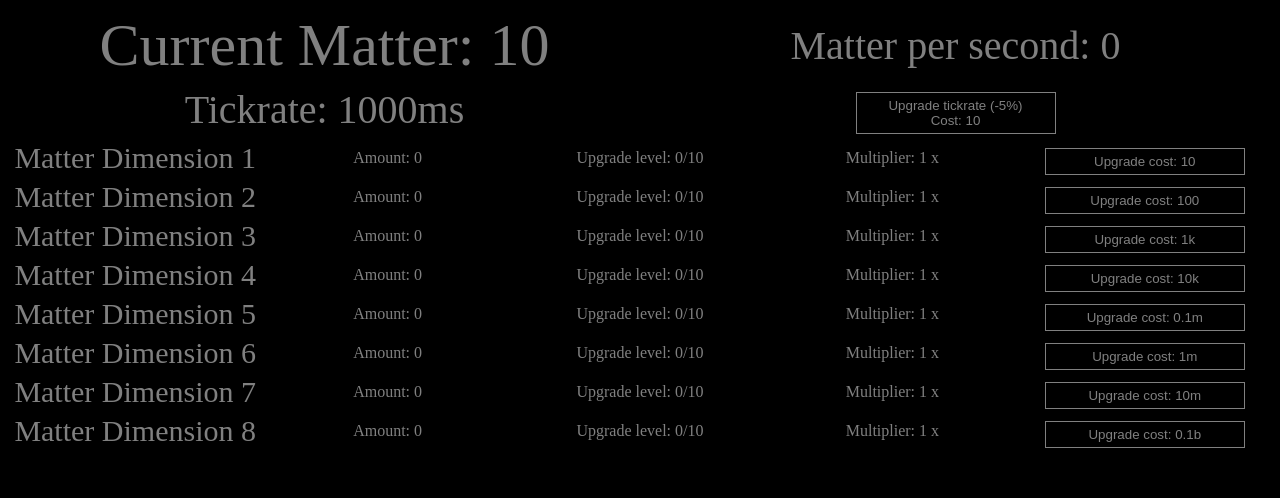
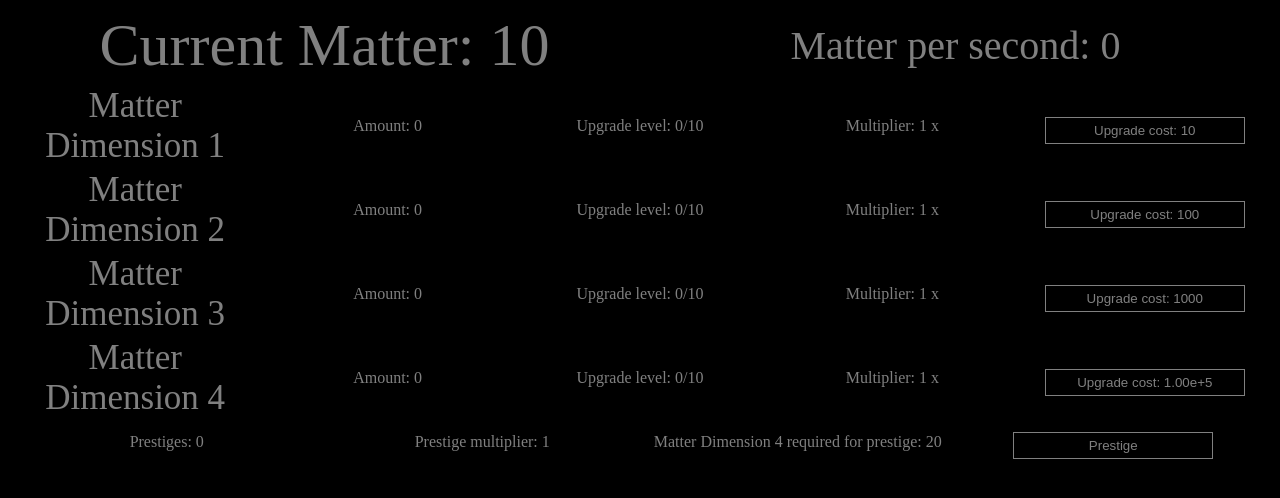
Before and after one commit to Ingty/matterdimensions, a plain HTML site: page index.html in a window 1280 px wide. Drawn offline with Linux system fonts and the light colour scheme.

Commit message:
Update index.html

```diff
--- a/index.html
+++ b/index.html
@@ -14,7 +14,7 @@
             padding: 5px;
         }
         .pHeader{
-            font-size: 30px;
+            font-size: 35px;
         }
         button{
             width: 200px;
@@ -41,47 +41,37 @@
         #mps{
             font-size: 40px;
         }
-        #tickrate{
-            font-size: 40px;
+        #md5,#md6,#md7,#md8{
+            display: none;
         }
     </style>
 </head>
 <body>
     <script type="text/javascript">
+        function prestiges(){
+            window.prestigevar = {prestiges: 0, globalMulti: 1};
+        }
         function variables(){
             window.interval = 1000;
-            window.tickrate = {rate: 1000, cost: 10};
             window.matter = {amount: 10};
             window.matterDimension1 = {upgradeLevel: 0, multiplier: 1, amount: 0, cost: 10};
             window.matterDimension2 = {upgradeLevel: 0, multiplier: 1, amount: 0, cost: 100};
             window.matterDimension3 = {upgradeLevel: 0, multiplier: 1, amount: 0, cost: 1000};
-            window.matterDimension4 = {upgradeLevel: 0, multiplier: 1, amount: 0, cost: 10000};
-            window.matterDimension5 = {upgradeLevel: 0, multiplier: 1, amount: 0, cost: 100000};
-            window.matterDimension6 = {upgradeLevel: 0, multiplier: 1, amount: 0, cost: 1000000};
-            window.matterDimension7 = {upgradeLevel: 0, multiplier: 1, amount: 0, cost: 10000000};
-            window.matterDimension8 = {upgradeLevel: 0, multiplier: 1, amount: 0, cost: 100000000};
+            window.matterDimension4 = {upgradeLevel: 0, multiplier: 1, amount: 0, cost: 100000};
+            window.matterDimension5 = {upgradeLevel: 0, multiplier: 1, amount: 0, cost: 1000000};
+            window.matterDimension6 = {upgradeLevel: 0, multiplier: 1, amount: 0, cost: 10000000};
+            window.matterDimension7 = {upgradeLevel: 0, multiplier: 1, amount: 0, cost: 100000000};
+            window.matterDimension8 = {upgradeLevel: 0, multiplier: 1, amount: 0, cost: 1000000000};
         }
         function returnExp(value) {
-            var newValue = value;
-            if (value >= 1000) {
-                var suffixes = ["","k","m","b","t","qa","qt","sx","sp","oc","non","dec","ud","dd","td","qad","qtd","sxd","spd","ocd","duod"];
-                var suffixNum = Math.floor( (""+value).length/3 );
-                var shortValue = '';
-                for (var precision = 2; precision >= 1; precision--) {
-                    shortValue = parseFloat( (suffixNum != 0 ? (value / Math.pow(1000,suffixNum) ) : value).toPrecision(precision));
-                    var dotLessShortValue = (shortValue + '').replace(/[^a-zA-Z 0-9]+/g,'');
-                if (dotLessShortValue.length <= 2) { break; }
-                }
-            if (shortValue % 1 != 0)  shortValue = shortValue.toFixed(1);
-            newValue = shortValue+suffixes[suffixNum];
+            if(value>10000){
+                value = value.toExponential(2);
             }
-        return newValue;
+        return value;
         }
         function updateDisplay(){
             document.getElementById("currentmatter").innerHTML = "Current Matter: " + returnExp(matter.amount);
-            document.getElementById("mps").innerHTML = "Matter per second: " + returnExp(Math.floor(matterDimension1.amount * matterDimension1.multiplier * 1000 / tickrate.rate));
-            document.getElementById("tickrate").innerHTML = "Tickrate: " + Math.round(tickrate.rate) + "ms";
-            document.getElementById("tickrateUpgrade").innerHTML = "Upgrade tickrate (-5%)<br>Cost: " + returnExp(tickrate.cost);
+            document.getElementById("mps").innerHTML = "Matter per second: " + returnExp(Math.floor(matterDimension1.amount * matterDimension1.multiplier * prestigevar.globalMulti));
             if(matterDimension2.amount>0)document.getElementById("matterDimension1amount").innerHTML = "Amount (+" + (Math.ceil(matterDimension2.amount * matterDimension2.multiplier / (matterDimension1.amount/20))) + "): " + returnExp(matterDimension1.amount);
             else document.getElementById("matterDimension1amount").innerHTML = "Amount: " + returnExp(matterDimension1.amount);
             if(matterDimension3.amount>0)document.getElementById("matterDimension2amount").innerHTML = "Amount (+" + (Math.ceil(matterDimension3.amount * matterDimension3.multiplier / (matterDimension2.amount/20))) + "): " + returnExp(matterDimension2.amount);
@@ -121,15 +111,43 @@
             document.getElementById("matterDimension6UpgLevel").innerHTML = "Upgrade level: " + matterDimension6.upgradeLevel + "/10";
             document.getElementById("matterDimension7UpgLevel").innerHTML = "Upgrade level: " + matterDimension7.upgradeLevel + "/10";
             document.getElementById("matterDimension8UpgLevel").innerHTML = "Upgrade level: " + matterDimension8.upgradeLevel + "/10";
-        }
-        variables();
-        function upgradeTickrate(){
-            if(matter.amount>=tickrate.cost){
-                tickrate.rate *= 0.95;
-                matter.amount -= tickrate.cost;
-                tickrate.cost *= 2;
+            document.getElementById("prestigesamount").innerHTML = "Prestiges: " + prestigevar.prestiges;
+            document.getElementById("prestigemulti").innerHTML = "Prestige multiplier: " + prestigevar.globalMulti;
+            if(prestigevar.prestiges==0){
+                document.getElementById("prestigereq").innerHTML = "Matter Dimension 4 required for prestige: 20";
+            }
+            if(prestigevar.prestiges==1){
+                document.getElementById("md5").style.display = "table-row";
+                document.getElementById("prestigereq").innerHTML = "Matter Dimension 5 required for prestige: 20";
+            }
+            if(prestigevar.prestiges==2){
+                document.getElementById("md5").style.display = "table-row";
+                document.getElementById("md6").style.display = "table-row";
+                document.getElementById("prestigereq").innerHTML = "Matter Dimension 6 required for prestige: 20";
+            }
+            if(prestigevar.prestiges==3){
+                document.getElementById("md5").style.display = "table-row";
+                document.getElementById("md6").style.display = "table-row";
+                document.getElementById("md7").style.display = "table-row";
+                document.getElementById("prestigereq").innerHTML = "Matter Dimension 7 required for prestige: 20";
+            }
+            if(prestigevar.prestiges==4){
+                document.getElementById("md5").style.display = "table-row";
+                document.getElementById("md6").style.display = "table-row";
+                document.getElementById("md7").style.display = "table-row";
+                document.getElementById("md8").style.display = "table-row";
+                document.getElementById("prestigereq").innerHTML = "Matter Dimension 8 required for prestige: 20";
+            }
+            if(prestigevar.prestiges>=5){
+                document.getElementById("md5").style.display = "table-row";
+                document.getElementById("md6").style.display = "table-row";
+                document.getElementById("md7").style.display = "table-row";
+                document.getElementById("md8").style.display = "table-row";
+                document.getElementById("prestigereq").innerHTML = "Matter Dimension 8 required for prestige: " + (20+(prestigevar.prestiges-4)*10);
             }
         }
+        prestiges();
+        variables();
         function upgrade(x){
             switch(x){
                 case 1:
@@ -139,7 +157,7 @@
                         matterDimension1.amount++;
                         if(matterDimension1.upgradeLevel == 10){
                            matterDimension1.upgradeLevel -=10;
-                           matterDimension1.multiplier *=4;
+                           matterDimension1.multiplier *=2;
                            matterDimension1.cost *= 100;
                         }
                     }
@@ -230,10 +248,53 @@
                     break;
             }
         }
-        f1();
-        function f1() {
-            clearInterval(interval);
-            matter.amount += matterDimension1.amount * matterDimension1.multiplier;
+        function prestige(){
+            if(prestigevar.prestiges==0){
+                if(matterDimension4.amount>=20){
+                    variables();
+                    prestigevar.prestiges++;
+                    prestigevar.globalMulti*=4;
+
+                }
+            }
+            else if(prestigevar.prestiges==1){
+                if(matterDimension5.amount>=20){
+                    variables();
+                    prestigevar.prestiges++;
+                    prestigevar.globalMulti*=4;
+                }
+            }
+            else if(prestigevar.prestiges==2){
+                if(matterDimension6.amount>=20){
+                    variables();
+                    prestigevar.prestiges++;
+                    prestigevar.globalMulti*=4;
+                }
+            }
+            else if(prestigevar.prestiges==3){
+                if(matterDimension7.amount>=20){
+                    variables();
+                    prestigevar.prestiges++;
+                    prestigevar.globalMulti*=4;
+                }
+            }
+            else if(prestigevar.prestiges==4){
+                if(matterDimension8.amount>=20){
+                    variables();
+                    prestigevar.prestiges++;
+                    prestigevar.globalMulti*=4;
+                }
+            }
+            else{
+                if(matterDimension8.amount>=(20+(prestigevar.prestiges-4)*10)){
+                    variables();
+                    prestigevar.prestiges++;
+                    prestigevar.globalMulti*=4;
+                }
+            }
+        }
+       window.setInterval(function(){
+            matter.amount += matterDimension1.amount * matterDimension1.multiplier * prestigevar.globalMulti;
             if(matterDimension2.amount>0) matterDimension1.amount += Math.ceil(matterDimension2.amount * matterDimension2.multiplier / (matterDimension1.amount/20));
             if(matterDimension3.amount>0) matterDimension2.amount += Math.ceil(matterDimension3.amount * matterDimension3.multiplier / (matterDimension2.amount/20));
             if(matterDimension4.amount>0) matterDimension3.amount += Math.ceil(matterDimension4.amount * matterDimension4.multiplier / (matterDimension3.amount/20));
@@ -241,8 +302,8 @@
             if(matterDimension6.amount>0) matterDimension5.amount += Math.ceil(matterDimension6.amount * matterDimension6.multiplier / (matterDimension5.amount/20));
             if(matterDimension7.amount>0) matterDimension6.amount += Math.ceil(matterDimension7.amount * matterDimension7.multiplier / (matterDimension6.amount/20));
             if(matterDimension8.amount>0) matterDimension7.amount += Math.ceil(matterDimension8.amount * matterDimension8.multiplier / (matterDimension7.amount/20));
-            interval = setInterval(f1, tickrate.rate);
-         }
+            updateDisplay();
+       }, 1000);
        window.setInterval(function(){
             updateDisplay();
        }, 50);
@@ -253,17 +314,7 @@
                 <td id="currentmatter" class="alignLeft"></td>
                 <td id="mps" class="alignRight"></td>
             </tr>
-            <tr>
-                <td id="tickrate" class="alignLeft"></td>
-                <td class="alignRight"><button id="tickrateUpgrade" onClick="upgradeTickrate()">Upgrade tickrate (-5%)</button></td>
-            </tr>
         </table>
-        <!-- <div id="matter">
-            <p id="currentmatter">0</p>
-            <p id="mps">0</p>
-            <p id="tickrate">0</p><br>
-            <button id="tickrateUpgrade" onClick="upgradeTickrate()">Upgrade tickrate (-5%)</button>
-        </div> -->
     </header>
     <table>
         <tr>
@@ -294,28 +345,28 @@
             <td id="matterDimension4Multiplier"></td>
             <td><button id="matterDimension4Upgrade" onClick="upgrade(4)">Upgrade</button></td>
         </tr>
-        <tr>
+        <tr id="md5">
             <td class="pHeader">Matter Dimension 5</td>
             <td id="matterDimension5amount"></td>
             <td id="matterDimension5UpgLevel"></td>
             <td id="matterDimension5Multiplier"></td>
             <td><button id="matterDimension5Upgrade" onClick="upgrade(5)">Upgrade</button></td>
         </tr>
-        <tr>
+        <tr id="md6">
             <td class="pHeader">Matter Dimension 6</td>
             <td id="matterDimension6amount"></td>
             <td id="matterDimension6UpgLevel"></td>
             <td id="matterDimension6Multiplier"></td>
             <td><button id="matterDimension6Upgrade" onClick="upgrade(6)">Upgrade</button></td>
         </tr>
-        <tr>
+        <tr id="md7">
             <td class="pHeader">Matter Dimension 7</td>
             <td id="matterDimension7amount"></td>
             <td id="matterDimension7UpgLevel"></td>
             <td id="matterDimension7Multiplier"></td>
             <td><button id="matterDimension7Upgrade" onClick="upgrade(7)">Upgrade</button></td>
         </tr>
-        <tr>
+        <tr id="md8">
             <td class="pHeader">Matter Dimension 8</td>
             <td id="matterDimension8amount"></td>
             <td id="matterDimension8UpgLevel"></td>
@@ -323,63 +374,13 @@
             <td><button id="matterDimension8Upgrade" onClick="upgrade(8)">Upgrade</button></td>
         </tr>
     </table>
-    <!-- <div id="mainContainer">
-        <div id="matterDimension1div">
-            <p class="pHeader">Matter Dimension 1</p><br>
-            <p id="matterDimension1amount">0</p>
-            <p id="matterDimension1UpgLevel">0</p>
-            <p id="matterDimension1Multiplier">0</p><br>
-            <button id="matterDimension1Upgrade" onClick="upgrade(1)">Upgrade</button>
-        </div>
-        <div id="matterDimension2div">
-            <p class="pHeader">Matter Dimension 2</p><br>
-            <p id="matterDimension2amount">0</p>
-            <p id="matterDimension2UpgLevel">0</p>
-            <p id="matterDimension2Multiplier">0</p><br>
-            <button id="matterDimension2Upgrade" onClick="upgrade(2)">Upgrade</button>
-        </div>
-        <div id="matterDimension3div">
-            <p class="pHeader">Matter Dimension 3</p><br>
-            <p id="matterDimension3amount">0</p>
-            <p id="matterDimension3UpgLevel">0</p>
-            <p id="matterDimension3Multiplier">0</p><br>
-            <button id="matterDimension3Upgrade" onClick="upgrade(3)">Upgrade</button>
-        </div>
-        <div id="matterDimension4div">
-            <p class="pHeader">Matter Dimension 4</p><br>
-            <p id="matterDimension4amount">0</p>
-            <p id="matterDimension4UpgLevel">0</p>
-            <p id="matterDimension4Multiplier">0</p><br>
-            <button id="matterDimension4Upgrade" onClick="upgrade(4)">Upgrade</button>
-        </div>
-        <div id="matterDimension5div">
-            <p class="pHeader">Matter Dimension 5</p><br>
-            <p id="matterDimension5amount">0</p>
-            <p id="matterDimension5UpgLevel">0</p>
-            <p id="matterDimension5Multiplier">0</p><br>
-            <button id="matterDimension5Upgrade" onClick="upgrade(5)">Upgrade</button>
-        </div>
-        <div id="matterDimension6div">
-            <p class="pHeader">Matter Dimension 6</p><br>
-            <p id="matterDimension6amount">0</p>
-            <p id="matterDimension6UpgLevel">0</p>
-            <p id="matterDimension6Multiplier">0</p><br>
-            <button id="matterDimension6Upgrade" onClick="upgrade(6)">Upgrade</button>
-        </div>
-        <div id="matterDimension7div">
-            <p class="pHeader">Matter Dimension 7</p><br>
-            <p id="matterDimension7amount">0</p>
-            <p id="matterDimension7UpgLevel">0</p>
-            <p id="matterDimension7Multiplier">0</p><br>
-            <button id="matterDimension7Upgrade" onClick="upgrade(7)">Upgrade</button>
-        </div>
-        <div id="matterDimension8div">
-            <p class="pHeader">Matter Dimension 8</p><br>
-            <p id="matterDimension8amount">0</p>
-            <p id="matterDimension8UpgLevel">0</p>
-            <p id="matterDimension8Multiplier">0</p><br>
-            <button id="matterDimension8Upgrade" onClick="upgrade(8)">Upgrade</button>
-        </div>
-    </div> -->
+    <table>
+        <tr>
+            <td id="prestigesamount">0</td>
+            <td id="prestigemulti">0</td>
+            <td id="prestigereq">-</td>
+            <td><button id="buyprestige" onClick="prestige()">Prestige</button></td>
+        </tr>
+    </table>
 </body>
 </html>
```
